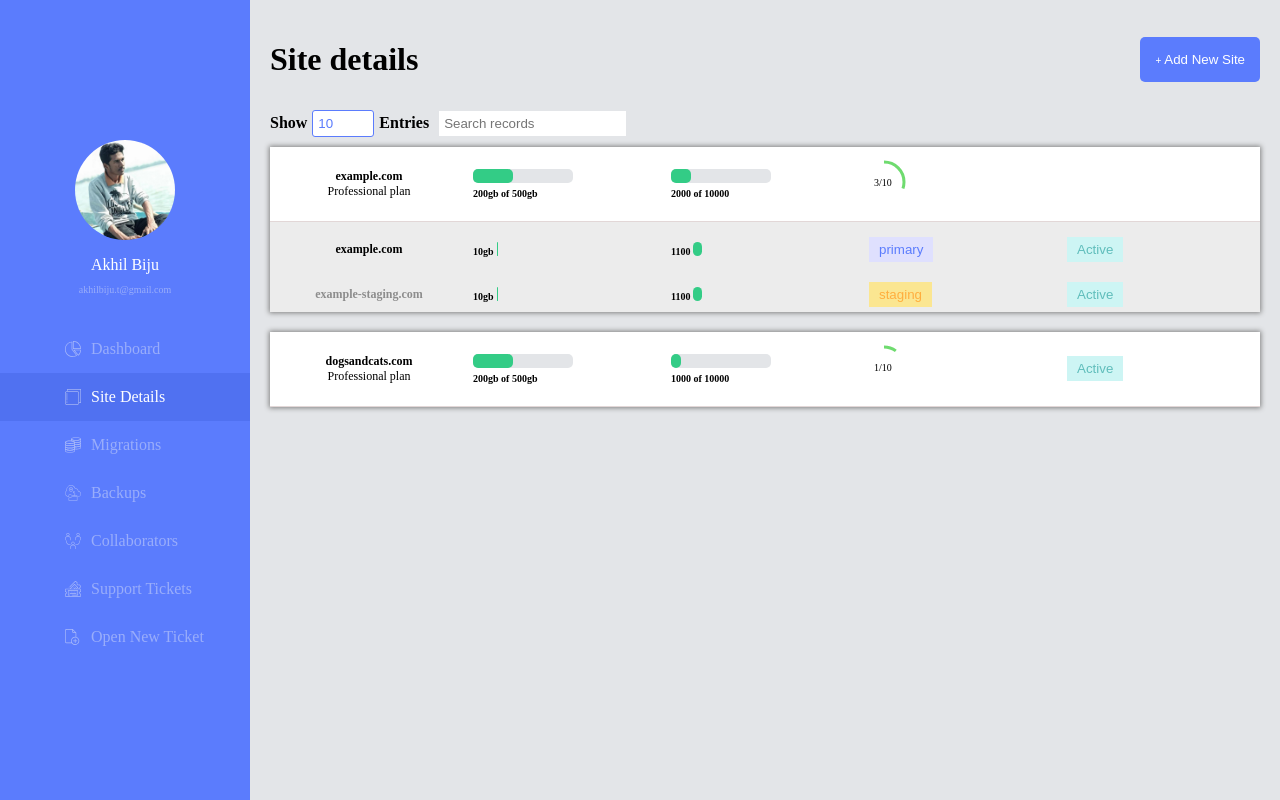
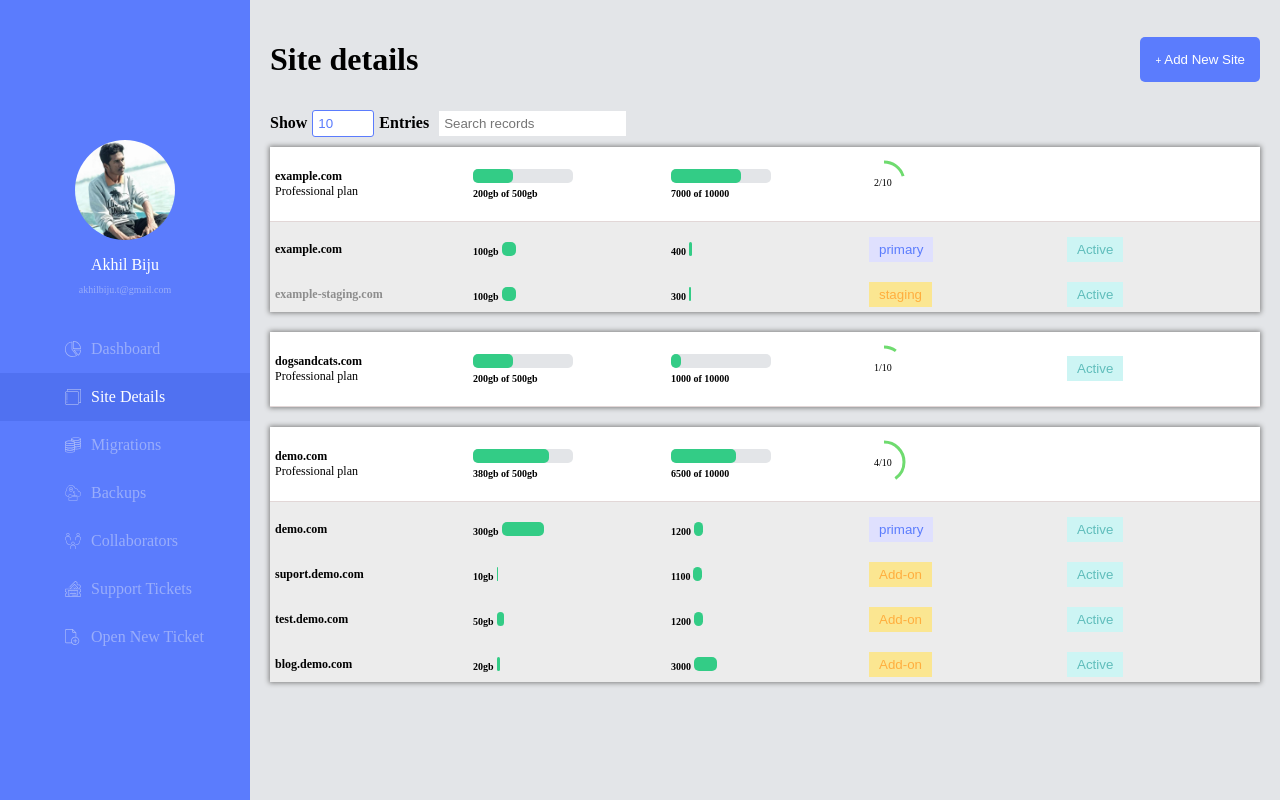
Before and after one commit to akhilbiju/hosting-dashboard, an Angular app: page /details in a window 1280 px wide. Built offline with nearby package versions, Linux system fonts and the light colour scheme.

Commit message:
Bug fixes

```diff
--- a/src/app/layout/navbar/navbar.component.css
+++ b/src/app/layout/navbar/navbar.component.css
@@ -82,6 +82,10 @@ nav li:hover {
     justify-content: space-around;
     flex-wrap: wrap;
   }
+  nav li {
+    flex: 1;
+    justify-content: center;
+  }
   nav li img {
     margin: 0px;
   }
--- a/src/app/mock-server/data.service.ts
+++ b/src/app/mock-server/data.service.ts
@@ -13,23 +13,23 @@ export class DataService {
       usedStorage: '200gb',
       domainTag: 'Primary',
       availableDomains: 10,
-      usedDomains: 3,
+      usedDomains: 2,
       monthlyVisitorCapacity: 10000,
-      monthlyVisitor: 2000,
+      monthlyVisitor: 7000,
       subDomain: [
         {
           id: 11,
           name: 'example.com',
-          usedStorage: '10gb',
+          usedStorage: '100gb',
           domainTag: 'primary',
-          monthlyVisitor: 1100,
+          monthlyVisitor: 400,
         },
         {
           id: 12,
           name: 'example-staging.com',
-          usedStorage: '10gb',
+          usedStorage: '100gb',
           domainTag: 'staging',
-          monthlyVisitor: 1100,
+          monthlyVisitor: 300,
         },
       ],
     },
@@ -45,6 +45,47 @@ export class DataService {
       monthlyVisitorCapacity: 10000,
       monthlyVisitor: 1000,
       subDomain: [],
+    },
+    {
+      id: 3,
+      domain: 'demo.com',
+      storage: '500gb',
+      usedStorage: '380gb',
+      domainTag: 'Primary',
+      availableDomains: 10,
+      usedDomains: 4,
+      monthlyVisitorCapacity: 10000,
+      monthlyVisitor: 6500,
+      subDomain: [
+        {
+          id: 31,
+          name: 'demo.com',
+          usedStorage: '300gb',
+          domainTag: 'primary',
+          monthlyVisitor: 1200,
+        },
+        {
+          id: 32,
+          name: 'suport.demo.com',
+          usedStorage: '10gb',
+          domainTag: 'Add-on',
+          monthlyVisitor: 1100,
+        },
+        {
+          id: 33,
+          name: 'test.demo.com',
+          usedStorage: '50gb',
+          domainTag: 'Add-on',
+          monthlyVisitor: 1200,
+        },
+        {
+          id: 34,
+          name: 'blog.demo.com',
+          usedStorage: '20gb',
+          domainTag: 'Add-on',
+          monthlyVisitor: 3000,
+        },
+      ],
     },
   ];
 
--- a/src/app/shared/components/card/card.component.css
+++ b/src/app/shared/components/card/card.component.css
@@ -10,7 +10,6 @@
 
 .grid-item {
   display: flex;
-  align-items: center;
   padding: 5px;
 }
 
@@ -59,3 +58,9 @@
   outline: none;
   pointer-events: none;
 }
+
+.storage,
+.visitor,
+.status {
+  align-items: center;
+}
```
